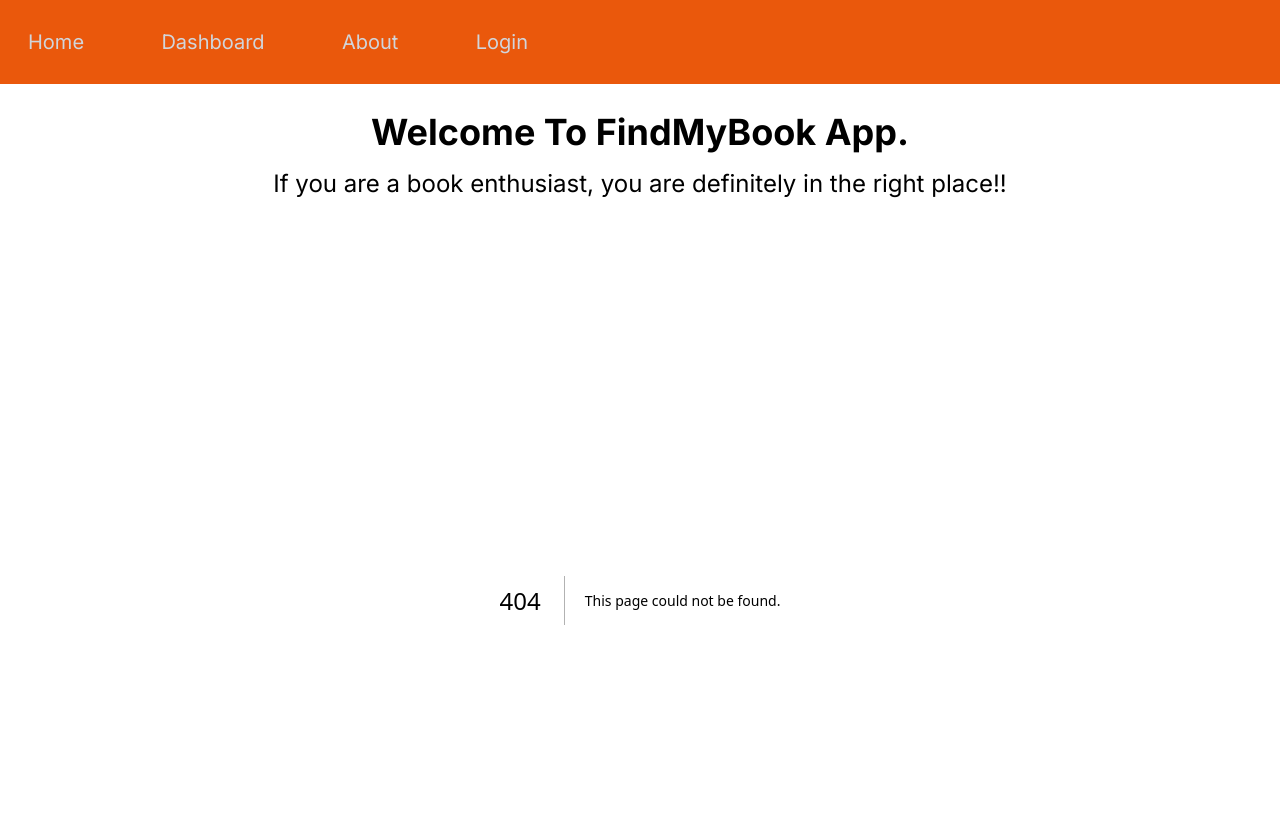
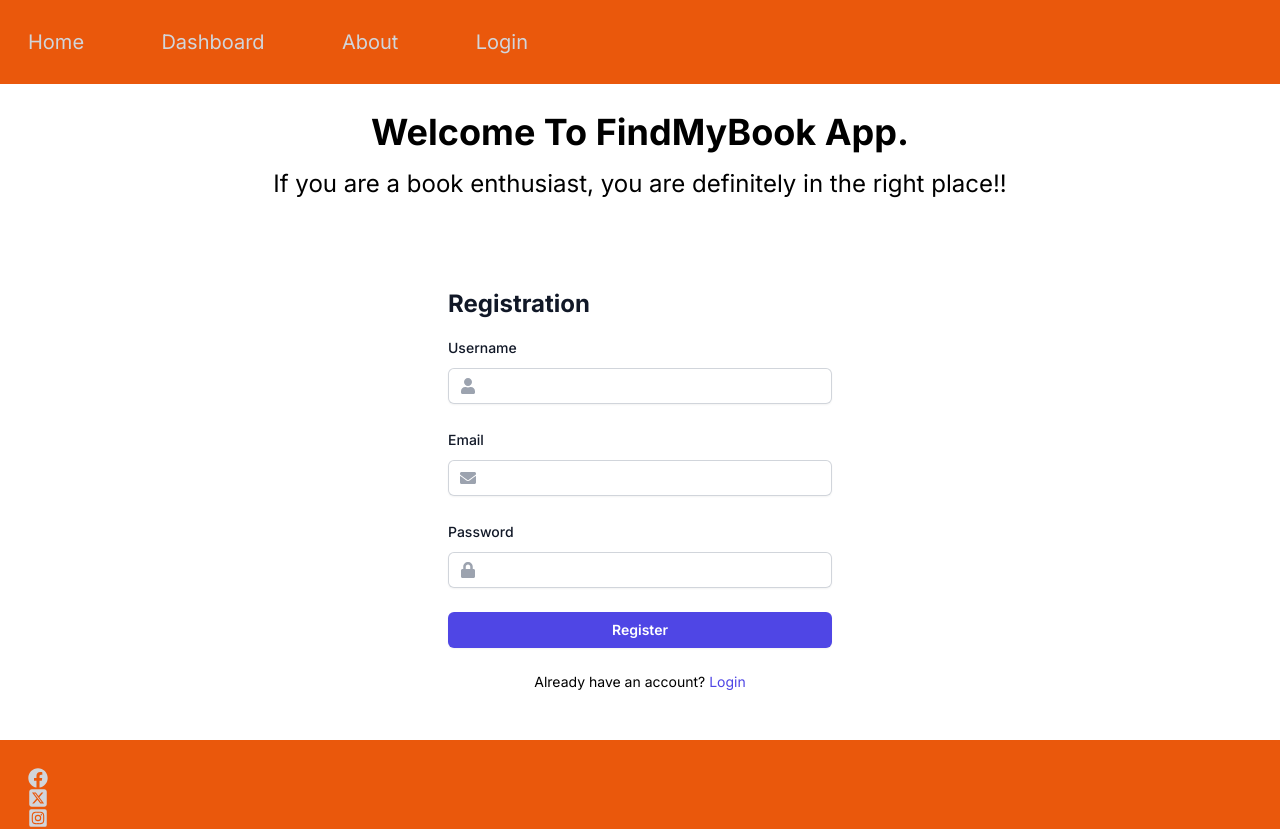
Before and after one commit to devMnangat/gomycode_find-my-book-app, a Next.js app: page /register in a window 1280 px wide. Before the commit this address had no page. Shown: the top 829 px of the page. Built offline with nearby package versions, Linux system fonts and the light colour scheme.

Commit message:
chore: add register functionality and styling

```diff
--- /dev/null
+++ b/src/app/register/page.tsx
@@ -0,0 +1,151 @@
+"use client";
+import { signIn } from "next-auth/react";
+import Link from "next/link";
+import { ChangeEvent, FormEvent, useState } from "react";
+import { FaEnvelope, FaLock, FaUser } from "react-icons/fa";
+
+type SignupInput = {
+  name: string;
+  email: string;
+  password: string;
+};
+
+type PageProps = {
+  searchParams: { error?: string };
+};
+
+export default function SignupPage({ searchParams }: PageProps) {
+  const [inputs, setInputs] = useState<SignupInput>({
+    name: "",
+    email: "",
+    password: "",
+  });
+
+  const handleChange = (event: ChangeEvent<HTMLInputElement>) => {
+    const name = event.target.name;
+    const value = event.target.value;
+    setInputs((values) => ({ ...values, [name]: value }));
+  };
+
+  const handleSubmit = async (event: FormEvent) => {
+    event.preventDefault();
+
+    const res = await fetch("/api/users", {
+      method: "POST",
+      headers: {
+        "Content-Type": "application/json",
+      },
+      body: JSON.stringify(inputs),
+    });
+
+    if (res.ok) {
+        alert("Registration successful")
+      await signIn("credentials", {
+        username: inputs.email,
+        password: inputs.password,
+        callbackUrl: "/dashboard",
+      });
+    } else {
+        alert("Registration failed. Try again.")
+      console.error("Error registering user");
+    }
+  };
+
+  return (
+    <>
+      <div className="flex min-h-full flex-1 flex-col justify-center px-6 py-12 lg:px-8">
+        <div className="mt-10 sm:mx-auto sm:w-full sm:max-w-sm">
+        <form className="space-y-6" onSubmit={handleSubmit}>
+      <div>
+        <h1 className="text-2xl font-bold text-gray-900 mb-4">Registration</h1>
+        <label
+          htmlFor="username"
+          className="block text-sm font-medium leading-6 text-gray-900"
+        >
+          Username
+        </label>
+        <div className="relative mt-2">
+          <span className="absolute inset-y-0 left-0 pl-3 flex items-center pointer-events-none">
+            <FaUser className="text-gray-400" />
+          </span>
+          <input
+            id="username"
+            name="name"
+            type="text"
+            autoComplete="off"
+            required
+            value={inputs.name || ""}
+            onChange={handleChange}
+            className="block w-full rounded-md border-0 pl-10 pr-2 py-1.5 text-gray-900 shadow-sm ring-1 ring-inset ring-gray-300 focus:ring-2 focus:ring-inset focus:ring-indigo-600 sm:text-sm sm:leading-6"
+          />
+        </div>
+      </div>
+
+      <div>
+        <label
+          htmlFor="email"
+          className="block text-sm font-medium leading-6 text-gray-900"
+        >
+          Email
+        </label>
+        <div className="relative mt-2">
+          <span className="absolute inset-y-0 left-0 pl-3 flex items-center pointer-events-none">
+            <FaEnvelope className="text-gray-400" />
+          </span>
+          <input
+            id="email"
+            name="email"
+            type="email"
+            autoComplete="on"
+            required
+            value={inputs.email || ""}
+            onChange={handleChange}
+            className="block w-full rounded-md border-0 pl-10 pr-2 py-1.5 text-gray-900 shadow-sm ring-1 ring-inset ring-gray-300 focus:ring-2 focus:ring-inset focus:ring-indigo-600 sm:text-sm sm:leading-6"
+          />
+        </div>
+      </div>
+
+      <div>
+        <label
+          htmlFor="password"
+          className="block text-sm font-medium leading-6 text-gray-900"
+        >
+          Password
+        </label>
+        <div className="relative mt-2">
+          <span className="absolute inset-y-0 left-0 pl-3 flex items-center pointer-events-none">
+            <FaLock className="text-gray-400" />
+          </span>
+          <input
+            id="password"
+            name="password"
+            type="password"
+            autoComplete="off"
+            required
+            value={inputs.password || ""}
+            onChange={handleChange}
+            className="block w-full rounded-md border-0 pl-10 pr-2 py-1.5 text-gray-900 shadow-sm ring-1 ring-inset ring-gray-300 focus:ring-2 focus:ring-inset focus:ring-indigo-600 sm:text-sm sm:leading-6"
+          />
+        </div>
+      </div>
+
+      <div>
+        <button
+          type="submit"
+          className="flex w-full justify-center rounded-md bg-indigo-600 px-3 py-1.5 text-sm font-semibold leading-6 text-white shadow-sm hover:bg-indigo-500 focus-visible:outline focus-visible:outline-2 focus-visible:outline-offset-2 focus-visible:outline-indigo-600"
+        >
+          Register
+        </button>
+      </div>
+
+      <div className="text-center">
+        <p className="text-sm">
+          Already have an account? <Link className="hover:underline text-indigo-600" href={"/login"}>Login</Link>
+        </p>
+      </div>
+    </form>
+        </div>
+      </div>
+    </>
+  );
+}
```
